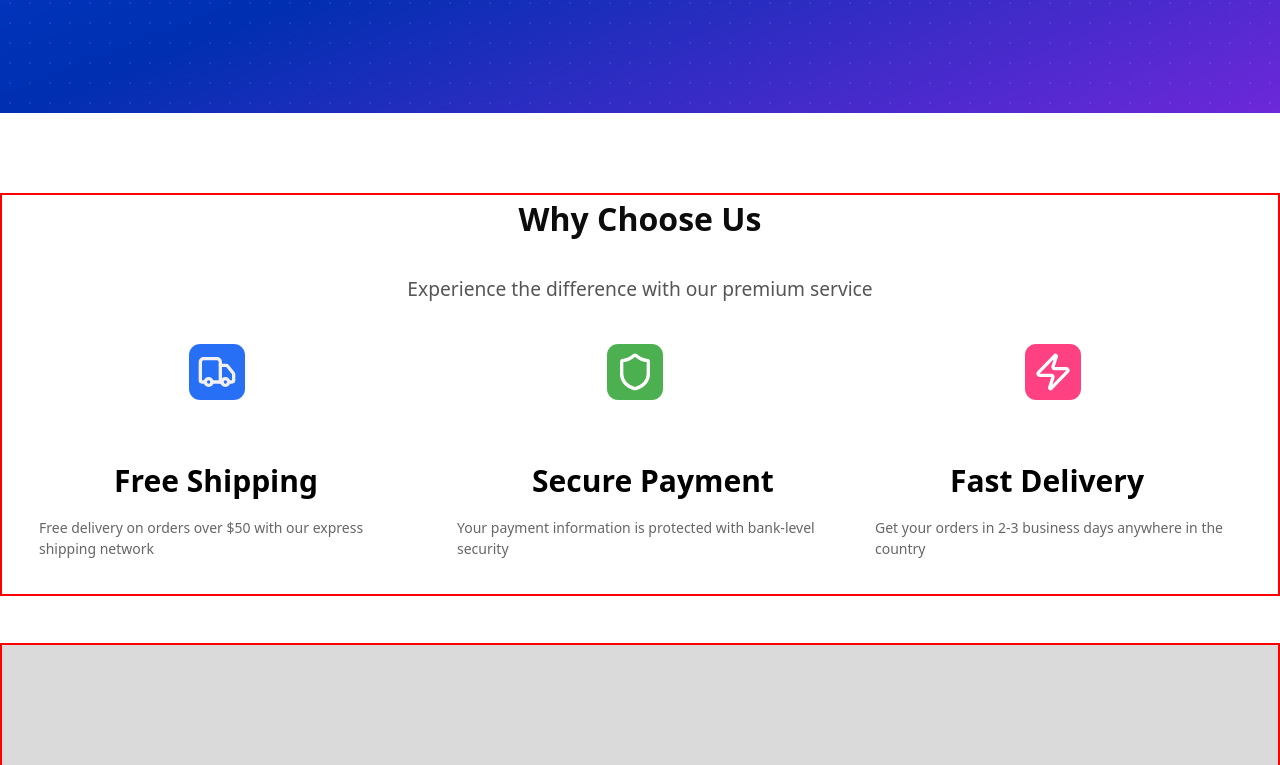
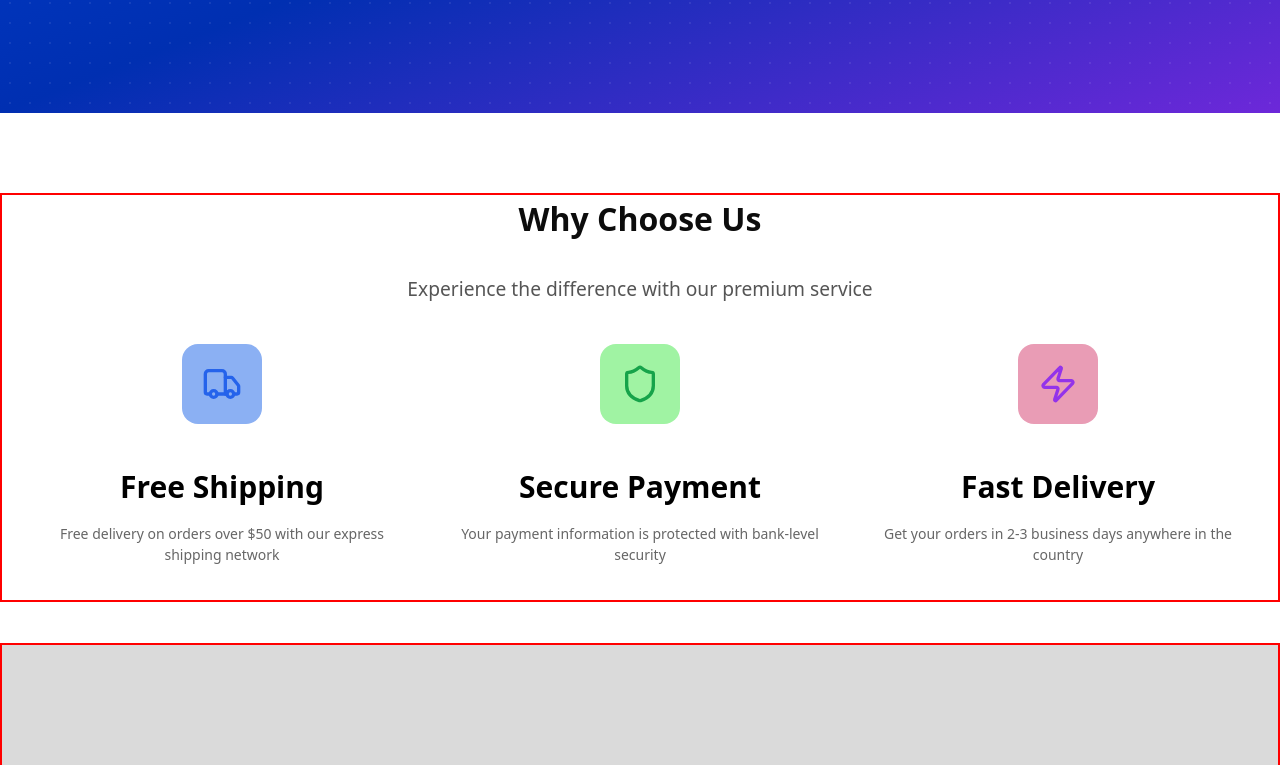
Before and after one commit to Arvindarcgate/ecommerce-react, a React (Vite) app: page / in a window 1280 px wide. Shown: the part 443-1208 px from the top of the page. Built offline with nearby package versions, Linux system fonts and the light colour scheme.

Commit message:
Refactor the Feature section

```diff
--- a/src/component/components/homecomponent/Why.tsx
+++ b/src/component/components/homecomponent/Why.tsx
@@ -1,9 +1,34 @@
 import React from "react";
 import { Truck, Shield, Zap } from "lucide-react";
 import Container from "../../../style/component/ui/Container";
+import Feature from "../homecomponent/whycard/FeatureCard";
 import styles from "./why.module.css";
 
 const Why: React.FC = () => {
+  const features = [
+    {
+      icon: <Truck />,
+      title: "Free Shipping",
+      description:
+        "Free delivery on orders over $50 with our express shipping network",
+      iconClass: "icon1",
+    },
+    {
+      icon: <Shield />,
+      title: "Secure Payment",
+      description:
+        "Your payment information is protected with bank-level security",
+      iconClass: "icon2",
+    },
+    {
+      icon: <Zap />,
+      title: "Fast Delivery",
+      description:
+        "Get your orders in 2-3 business days anywhere in the country",
+      iconClass: "icon3",
+    },
+  ];
+
   return (
     <div className={styles.why}>
       <Container>
@@ -12,25 +37,15 @@ const Why: React.FC = () => {
           Experience the difference with our premium service
         </p>
         <div className={styles.whyFeatures}>
-          <div className={styles.feature}>
-            <Truck className={styles.icon} />
-            <h4>Free Shipping</h4>
-            <p>
-              Free delivery on orders over $50 with our express shipping network
-            </p>
-          </div>
-          <div className={styles.feature}>
-            <Shield className={styles.icon2} />
-            <h4>Secure Payment</h4>
-            <p>
-              Your payment information is protected with bank-level security
-            </p>
-          </div>
-          <div className={styles.feature}>
-            <Zap className={styles.icon3} />
-            <h4>Fast Delivery</h4>
-            <p>Get your orders in 2-3 business days anywhere in the country</p>
-          </div>
+          {features.map((f, index) => (
+            <Feature
+              key={index}
+              icon={f.icon}
+              title={f.title}
+              description={f.description}
+              iconClass={f.iconClass}
+            />
+          ))}
         </div>
       </Container>
     </div>
--- a/src/component/components/homecomponent/why.module.css
+++ b/src/component/components/homecomponent/why.module.css
@@ -57,7 +57,6 @@
   color: #000;
   font-weight: 600;
   font-size: 30px;
-  margin-left: 75px;
 }
 
 .feature p {
--- /dev/null
+++ b/src/component/components/homecomponent/whycard/Feature.module.css
@@ -0,0 +1,64 @@
+.feature {
+  flex: 1;
+  min-width: 150px;
+  max-width: 400px;
+  padding: 20px;
+  transition: all 0.3s ease; /* smooth animation */
+  border: 1px solid transparent; /* default: no visible border */
+  border-radius: 10px;
+  box-shadow: none; /* default: no shadow */
+  background-color: #fff; /* clean card look */
+  cursor: pointer;
+  gap: 5px;
+  text-align: center;
+}
+
+.feature:hover {
+  border: 1px solid #ffffff; /* white border */
+  box-shadow: 0 4px 15px rgba(0, 0, 0, 0.2); /* elevated shadow */
+  transform: translateY(-5px); /* slight lift */
+}
+
+.feature h4 {
+  margin-bottom: 10px;
+  color: #000;
+  font-weight: 600;
+  font-size: 30px;
+}
+
+.feature p {
+  color: #666;
+  font-size: 14px;
+}
+
+/* Common styling for all icons */
+.feature svg {
+  width: 40px;
+  height: 40px;
+}
+
+/* Blue icon */
+.icon {
+  width: 80px;
+  height: 80px;
+  display: flex;
+  justify-content: center;
+  border-radius: 16px;
+  align-items: center;
+  margin: auto;
+}
+
+.icon1 {
+  background-color: #8bb0f3;
+  color: #2563eb;
+}
+
+.icon2 {
+  background-color: #a0f3a3;
+  color: #16a34a;
+}
+
+.icon3 {
+  background-color: #e99cb5;
+  color: #9333ea;
+}
--- /dev/null
+++ b/src/component/components/homecomponent/whycard/FeatureCard.tsx
@@ -0,0 +1,29 @@
+import React from "react";
+import styles from "./Feature.module.css";
+
+type FeatureProps = {
+  icon: React.ReactNode;
+  title: string;
+  description: string;
+  iconClass?: string;
+};
+
+const Feature: React.FC<FeatureProps> = ({
+  icon,
+  title,
+  description,
+  iconClass,
+}) => {
+  return (
+    <div className={styles.feature}>
+      <div className={`${styles.icon} ${iconClass ? styles[iconClass] : ""}`}>
+        {icon}
+      </div>
+
+      <h4>{title}</h4>
+      <p>{description}</p>
+    </div>
+  );
+};
+
+export default Feature;
```
